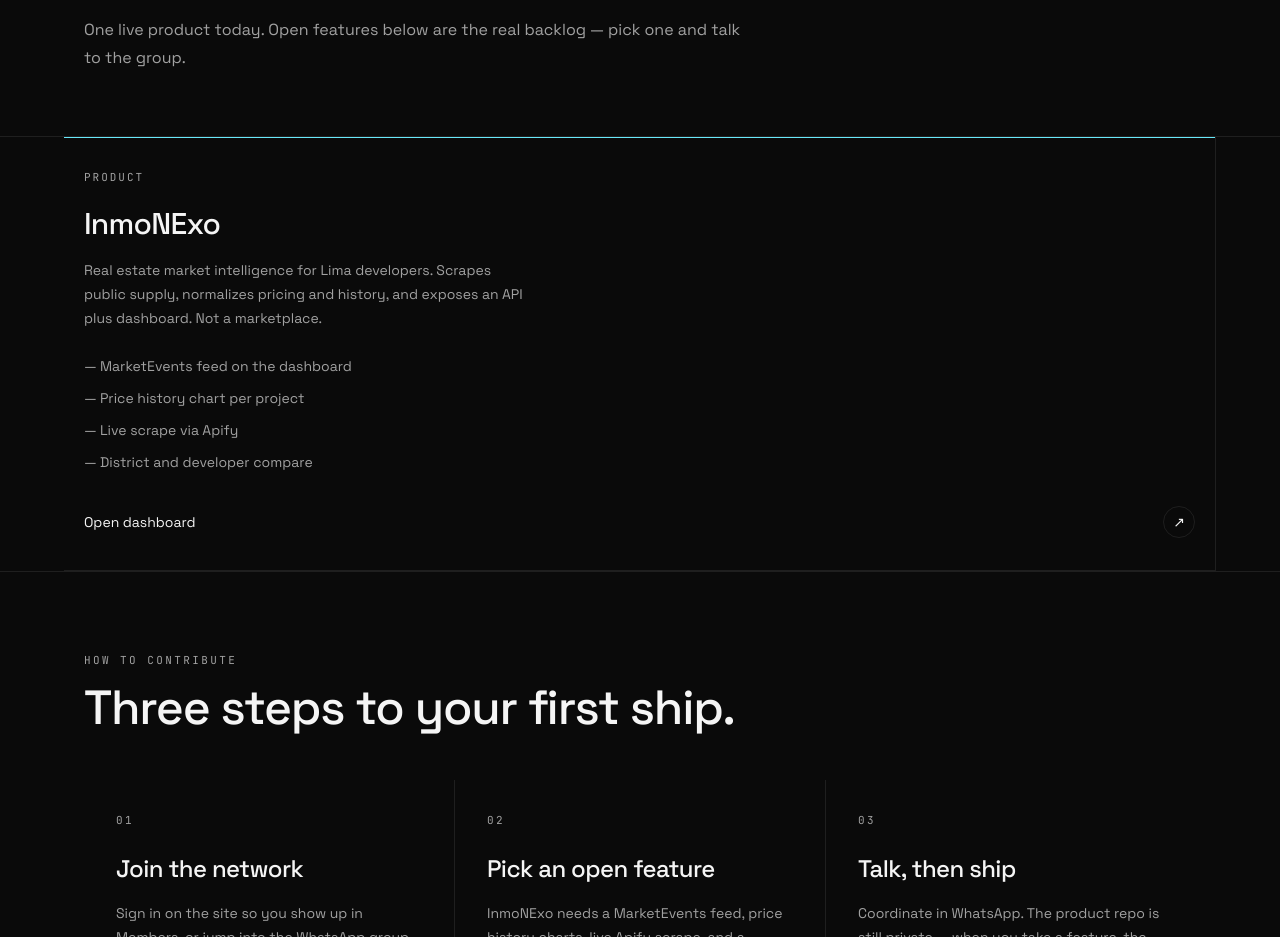
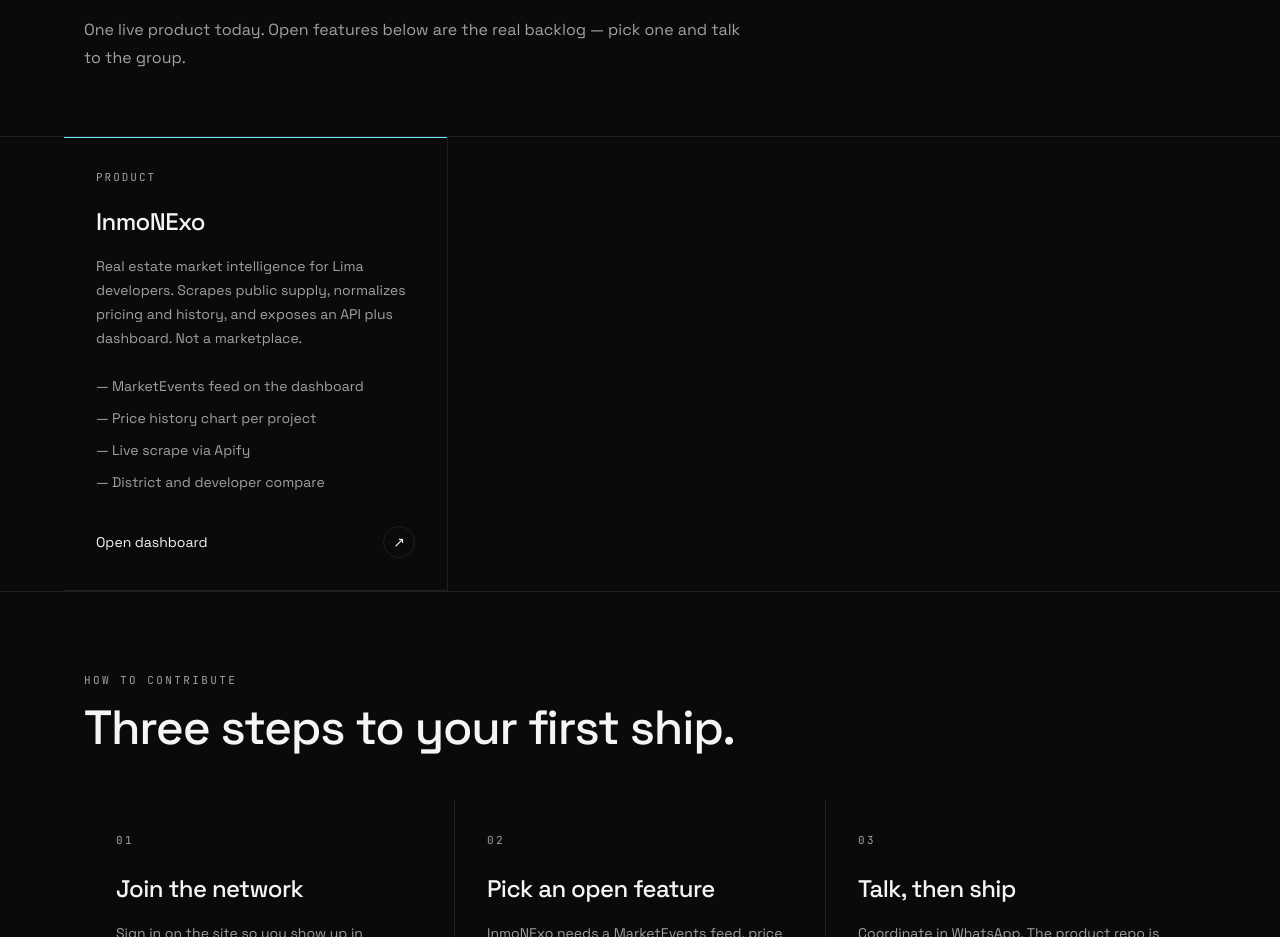
Before and after one commit to BuildStation-io/buildstation, a Next.js app: page /projects in a window 1280 px wide. Shown: the part 961-1898 px from the top of the page. Built offline with nearby package versions, Linux system fonts and the light colour scheme; no server answers.

Commit message:
Lay out community projects in a three-column grid.
New projects fill the next cell and wrap to a new row of three.

Co-authored-by: Cursor <cursoragent@cursor.com>

```diff
--- a/components/ProjectCard.tsx
+++ b/components/ProjectCard.tsx
@@ -12,7 +12,7 @@ export function ProjectCard({ project }: ProjectCardProps) {
     <article
       data-goo-target
       data-goo-color={project.accent}
-      className="relative flex min-h-[280px] flex-col border-b border-r border-line px-5 py-8"
+      className="relative flex min-h-[280px] flex-col border-b border-r border-line p-6 sm:p-8"
     >
       <span
         aria-hidden
@@ -22,8 +22,8 @@ export function ProjectCard({ project }: ProjectCardProps) {
       <p className="font-mono text-[11px] uppercase tracking-[0.18em] text-muted">
         {project.kind}
       </p>
-      <h3 className="mt-5 text-3xl font-medium tracking-tight">{project.name}</h3>
-      <p className="mt-4 max-w-md text-sm leading-6 text-muted">
+      <h3 className="mt-5 text-2xl font-medium tracking-tight">{project.name}</h3>
+      <p className="mt-4 text-sm leading-6 text-muted">
         {project.description}
       </p>
       {openNeeds.length > 0 ? (
--- a/components/ProjectGrid.tsx
+++ b/components/ProjectGrid.tsx
@@ -21,11 +21,7 @@ export function ProjectGrid({ projects }: ProjectGridProps) {
         </p>
       </div>
       <div className="border-t border-line">
-        <div
-          className={`mx-auto grid w-full max-w-6xl ${
-            projects.length === 1 ? "grid-cols-1" : "sm:grid-cols-2"
-          }`}
-        >
+        <div className="mx-auto grid w-full max-w-6xl grid-cols-1 sm:grid-cols-2 lg:grid-cols-3">
           {projects.map((project) => (
             <ProjectCard key={project.slug} project={project} />
           ))}
```
